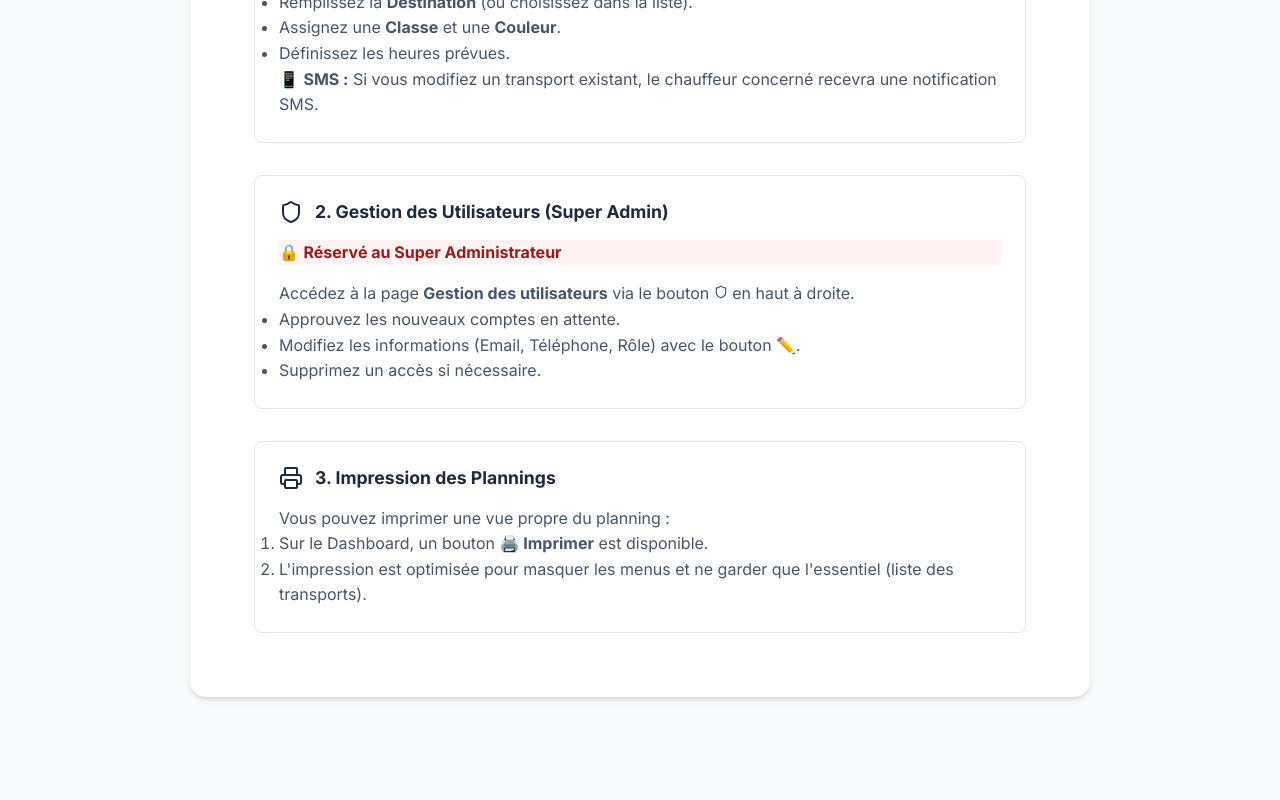
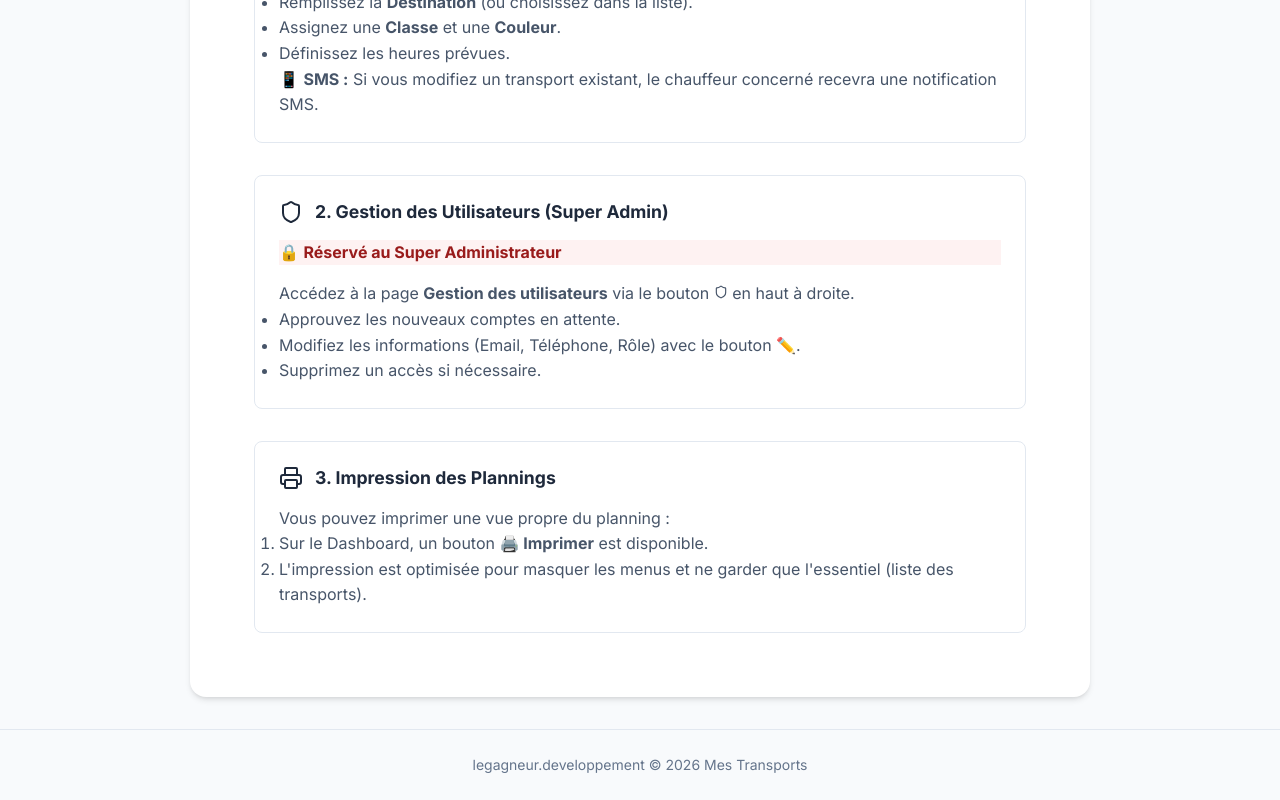
Before and after one commit to legagneurdeveloppement-create/mes-transports-2026, a React (Vite) app: page /help in a window 1280 px wide. Shown: the part 483-1283 px from the top of the page. Before the commit the page ends 1212 px from the top, so only its background shows below. Built offline with nearby package versions, Linux system fonts and the light colour scheme; no server answers.

Commit message:
UI: Add copyright footer to all pages

```diff
--- a/src/App.jsx
+++ b/src/App.jsx
@@ -6,12 +6,14 @@ import Register from './pages/Register'
 import Dashboard from './pages/Dashboard'
 import UserManagement from './pages/Admin/UserManagement'
 import Help from './pages/Help'
+import Footer from './components/layout/Footer'
 
 
 function App() {
 
   return (
-    <div className="app">
+    <div className="app" style={{ display: 'flex', flexDirection: 'column', minHeight: '100vh' }}>
+      <div style={{ flex: 1 }}>
         <Routes>
           <Route path="/" element={<Landing />} />
           <Route path="/login" element={<Login />} />
@@ -21,6 +23,8 @@ function App() {
           <Route path="/help" element={<Help />} />
         </Routes>
       </div>
+      <Footer />
+    </div>
   )
 }
 
--- /dev/null
+++ b/src/components/layout/Footer.jsx
@@ -0,0 +1,17 @@
+export default function Footer() {
+    return (
+        <footer style={{
+            textAlign: 'center',
+            padding: '1.5rem 1rem',
+            marginTop: 'auto',
+            borderTop: '1px solid #e2e8f0',
+            color: '#64748b',
+            fontSize: '0.875rem',
+            background: 'var(--bg)'
+        }}>
+            <p style={{ margin: 0 }}>
+                legagneur.developpement © 2026 Mes Transports
+            </p>
+        </footer>
+    )
+}
```
Lines whose indentation alone changed are shown as unchanged.
